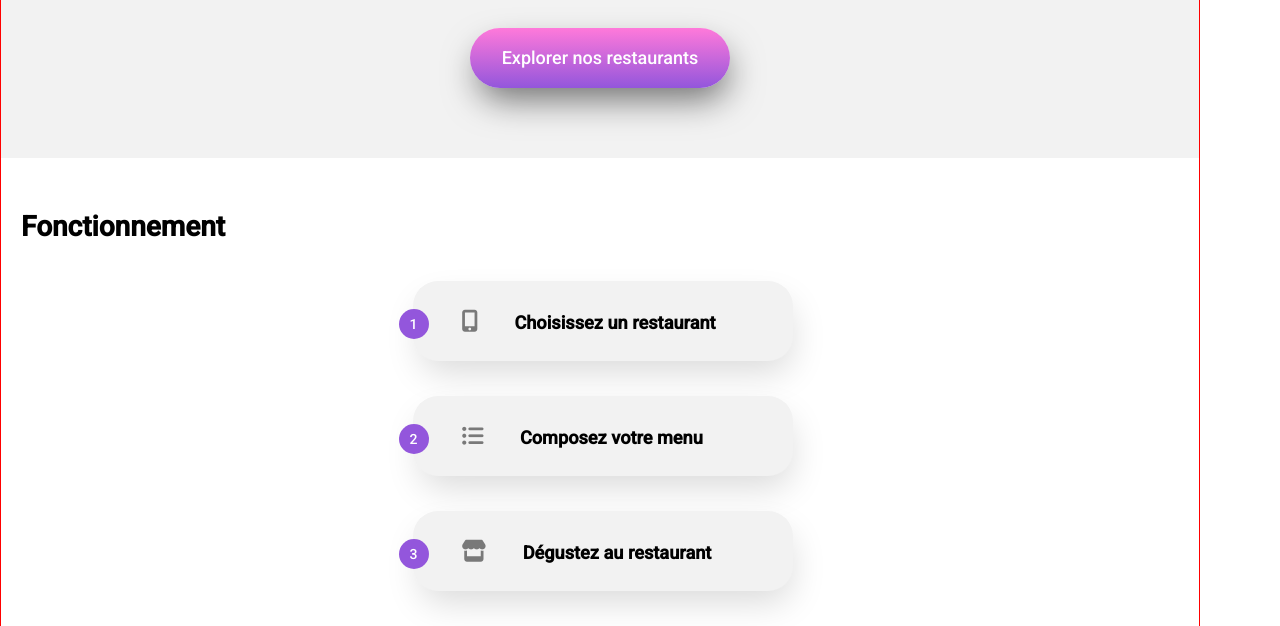
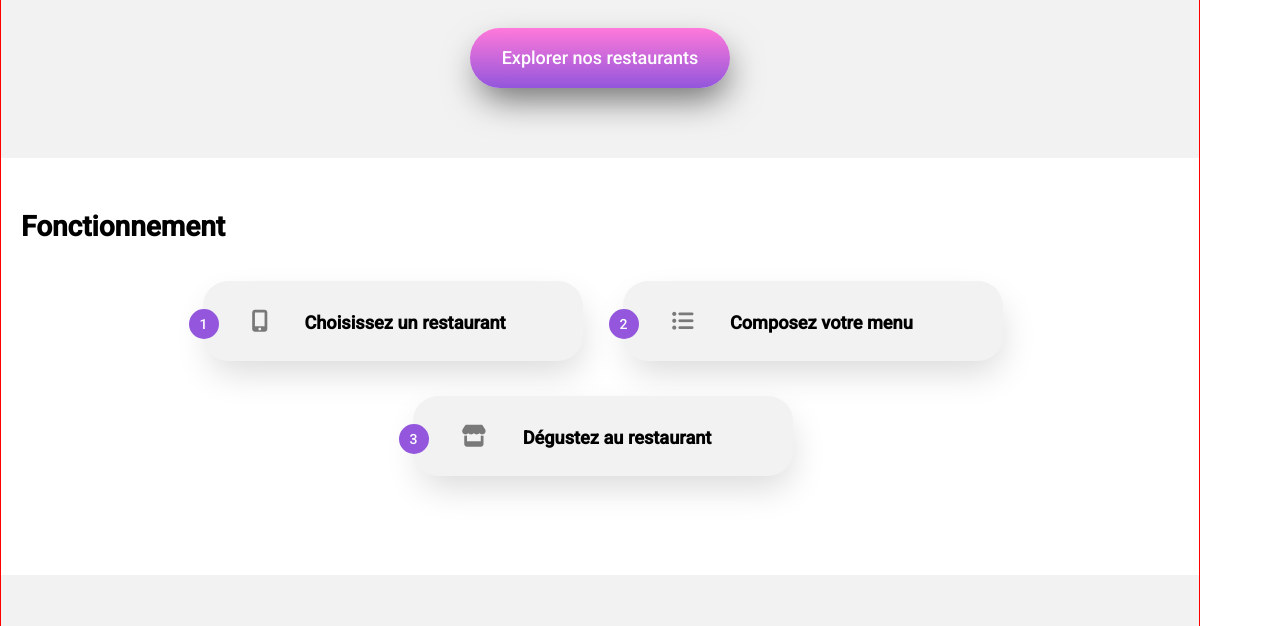
Before and after one commit to PauleGirousse/PauleGirousse_3_05032022, a website: page index.html in a window 1280 px wide. Shown: the part 326-952 px from the top of the page. Drawn offline with Linux system fonts and the light colour scheme; a web font is replaced by a local one.

Commit message:
responsive_pagedaccueil

```diff
--- a/index.html
+++ b/index.html
@@ -52,13 +52,12 @@
 
         <section class="fonctionnement">
             <h2>Fonctionnement</h2>
-            <div class="sans_titre">
-                <ol>
+                <ol class="sans_titre">
                     <li class="choisir"><p class="fas fa-mobile-alt"></p><h4>Choisissez un restaurant</h4></li>
                     <li class="composer"><p class="fas fa-list-ul"></p><h4>Composez votre menu</h4></li>
                     <li class="deguster"><p class="fas fa-store"></p><h4>Dégustez au restaurant</h4></li>
                 </ol>
-            </div>
+
         </section>
 
         <!-- RESTAURANTS -->
--- a/sass/style.scss
+++ b/sass/style.scss
@@ -75,6 +75,11 @@ header {
     list-style: none;
     counter-reset: li;
     padding-left: 0.5rem;
+    @media screen and (min-width: 1000px) {
+      @include flex_row;
+      column-gap: 4rem;
+      justify-content: center;
+    }
     li::before {
       content: counter(li);
       height: 3rem;
@@ -117,6 +122,7 @@ header {
     }
   }
 }
+
 h2 {
   font-size: 2.8rem;
   align-self: flex-start;
--- a/sass/utils/_variables.scss
+++ b/sass/utils/_variables.scss
@@ -1,5 +1,4 @@
 $color-primary: #9356dc;
-// $color-primary-light: rgba(147, 86, 220, 0.1);
 $color-secondary: #ff79da;
 $color-tertiary: #99e2d0;
 
```
Also changed, not shown: css/style.css, 1 other file.
